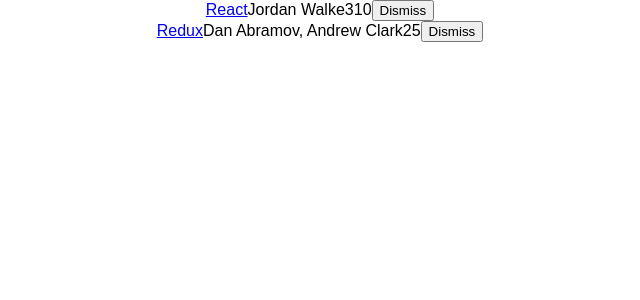
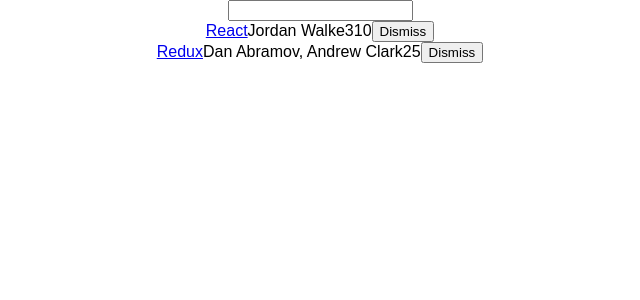
Before and after one commit to DylanDelobel/Hackernews, a React (Create React App) app: page / in a window 1280 px wide. Shown: the top 300 px of the page, without its empty margins (320-960 px from the left). Built offline with nearby package versions, Linux system fonts and the light colour scheme.

Commit message:
Add search field

```diff
--- a/src/App.js
+++ b/src/App.js
@@ -20,15 +20,24 @@
     },
 ];
 
+const isSearched = (searchTerm) => (item) =>
+    !searchTerm || item.title.toLocaleLowerCase().includes(searchTerm.toLowerCase());
+
 class App extends Component {
 
     constructor(props) {
         super(props);
         this.state = {
             list,
+            searchTerm: '',
         };
 
+        this.onSearchChange = this.onSearchChange.bind(this);
         this.onDismiss = this.onDismiss.bind(this);
+    }
+
+    onSearchChange(event) {
+        this.setState({ searchTerm: event.target.value })
     }
 
     onDismiss(id) {
@@ -40,7 +49,10 @@
     render() {
         return (
             <div className="App">
-                { this.state.list.map(item =>
+                <form>
+                    <input type="text" onChange={this.onSearchChange} />
+                </form>
+                { this.state.list.filter(isSearched(this.state.searchTerm)).map(item =>
                     <div key={item.objectID}>
                         <span>
                             <a href={item.url}>{item.title}</a>
```
